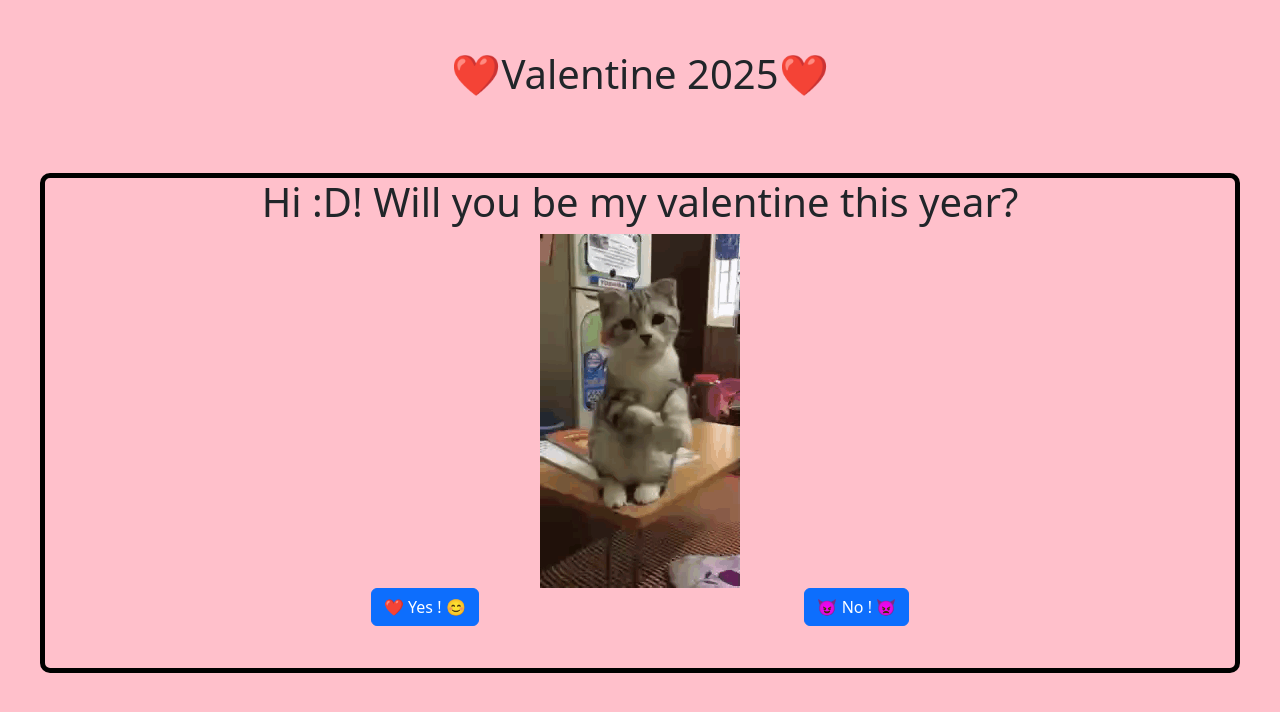
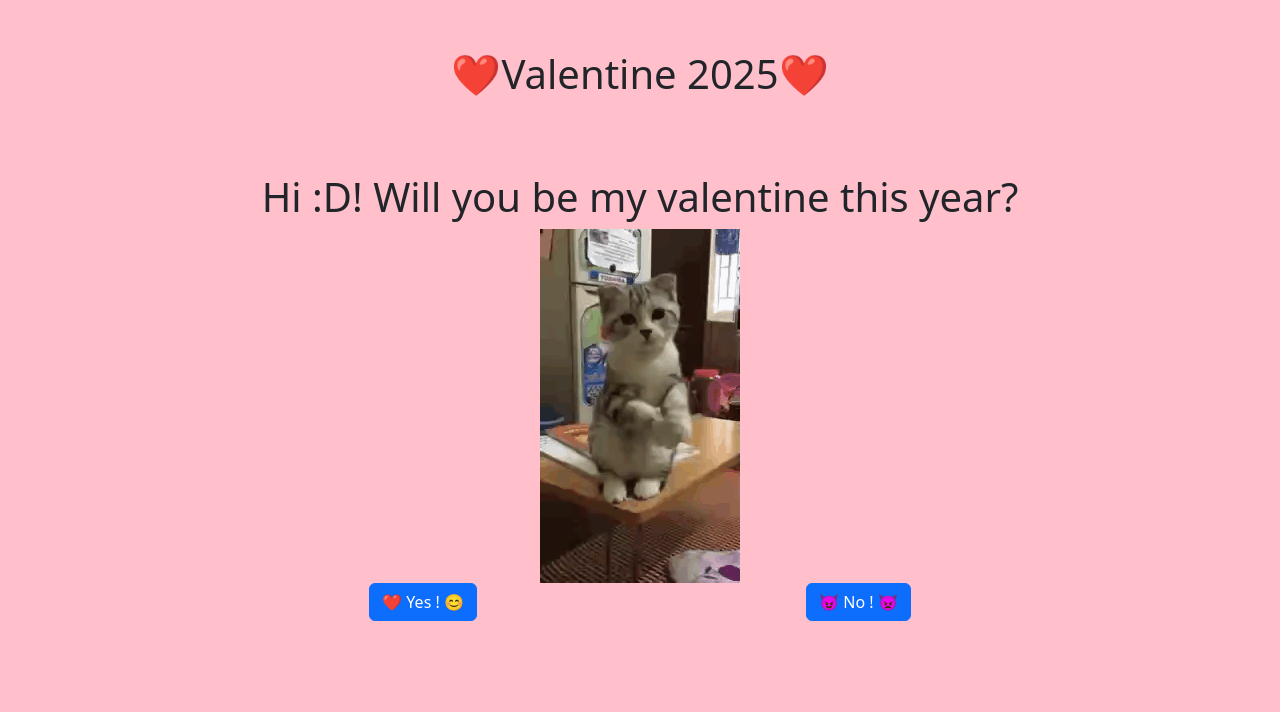
Before and after one commit to dcheung0720/valentine-2025, a React (Create React App) app: page / in a window 1280 px wide. Shown: the top 712 px of the page. Built offline with nearby package versions, Linux system fonts and the light colour scheme.

Commit message:
no border

```diff
--- a/src/components/Entrance.js
+++ b/src/components/Entrance.js
@@ -8,7 +8,7 @@ const Entrance = ({setCarousel}) => {
     const ranY = Math.random() * 300 - 150;
 
     return(
-        <div style = {{width: "1200px", height: "500px", border: "5px solid black", borderRadius: "10px", textAlign: "center", marginBottom: "150px", alignItems: "center"}}>
+        <div style = {{width: "1200px", height: "500px", borderRadius: "10px", textAlign: "center", marginBottom: "150px", alignItems: "center"}}>
             <h1>Hi :D! Will you be my valentine this year?</h1>
             <img src = '/valentine-2025/images/cat.gif'></img>
             <div style={{display: "flex", justifyContent: "space-evenly"}}>
--- a/src/components/Exit.js
+++ b/src/components/Exit.js
@@ -1,5 +1,5 @@
 const Exit = () =>{
-    return (<div style = {{width: "1200px", height: "500px", border: "5px solid black", borderRadius: "10px", textAlign: "center", marginBottom: "150px", alignItems: "center"}}>
+    return (<div style = {{width: "1200px", height: "500px", borderRadius: "10px", textAlign: "center", marginBottom: "150px", alignItems: "center"}}>
         <h1>😘 Thank You For Saying Yes :D. See You On 2/14 😗 🌹</h1>
         <img src = '/valentine-2025/images/fastCar.gif'></img>
     </div>);
--- a/src/components/Selection.js
+++ b/src/components/Selection.js
@@ -10,7 +10,7 @@ const Selection = ({title, options, setCarousel}) =>{
     const [optionSelected, setOptionSelected] = useState([]);
 
     return (
-        <div style = {{width: "1200px", border: "5px solid black", borderRadius: "10px", textAlign: "center", marginBottom: "150px", alignItems: "center"}}>
+        <div style = {{width: "1200px", borderRadius: "10px", textAlign: "center", marginBottom: "150px", alignItems: "center"}}>
             <h2 style={{marginTop: "30px"}}>{title}</h2>
             <div style = {{display: "flex", justifyContent: "center", flexWrap: "wrap", alignItems: "center", alignContent: "center"}}>
                 {options.map(option =>
```
